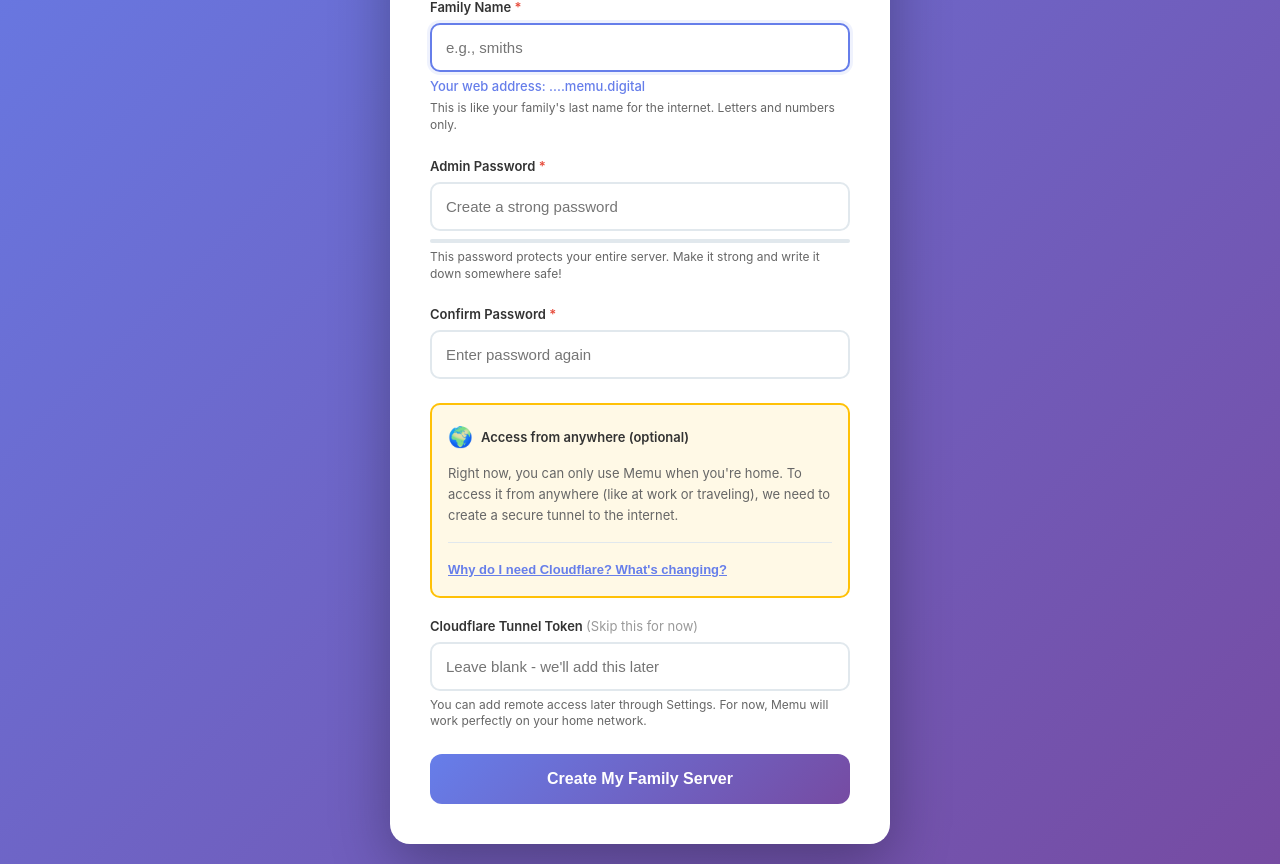
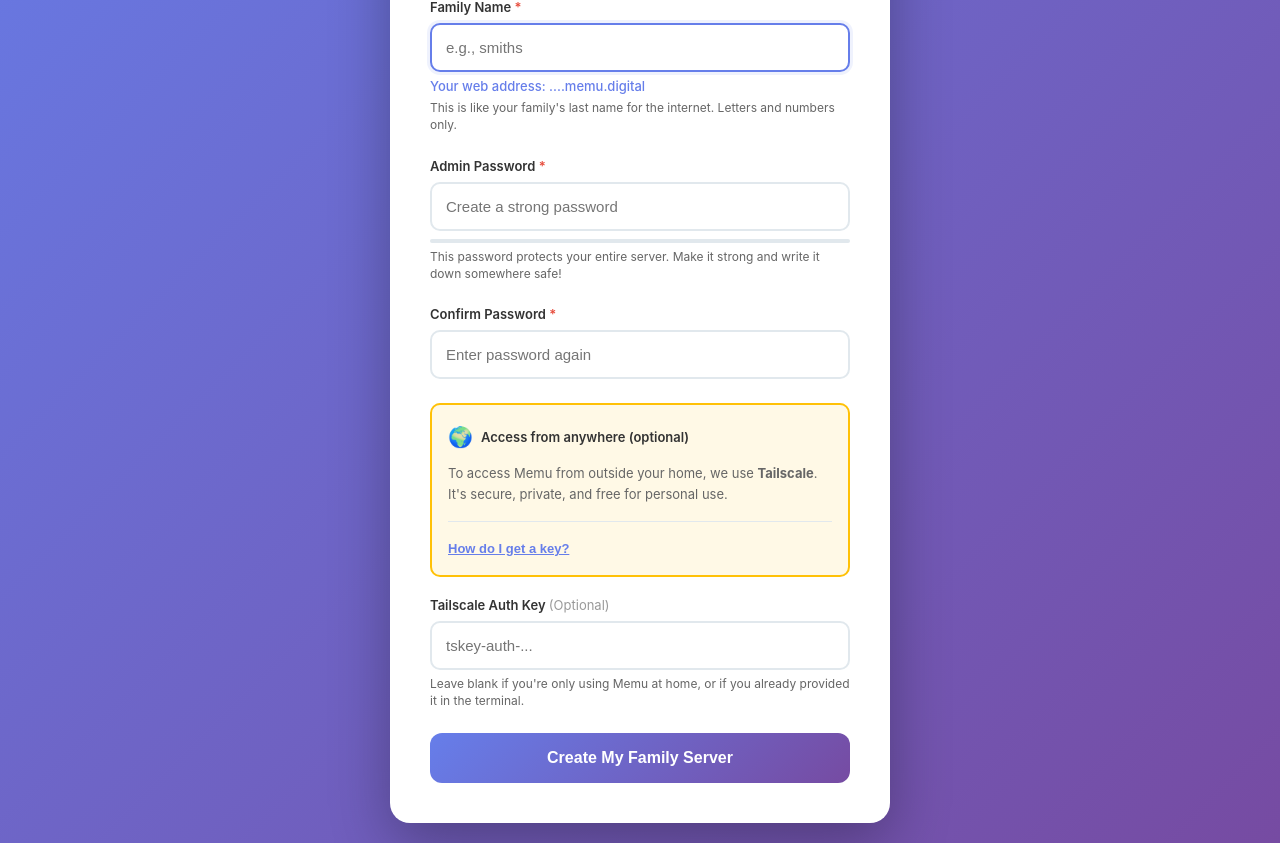
Before and after one commit to kanchanepally/memu.digital, a Flask app: page / in a window 1280 px wide. Shown: the part 359-1223 px from the top of the page. After the commit the page ends 1202 px from the top, so only its background shows below. Run offline with Flask 3, Linux system fonts and the light colour scheme; some libraries are stand-ins or nearby versions.

Commit message:
fix(install): audit fixes for network layer and service handoff

```diff
--- a/bootstrap/app.py
+++ b/bootstrap/app.py
@@ -16,6 +16,25 @@ app = Flask(__name__)
 
 # Detect project root dynamically
 PROJECT_ROOT = Path(__file__).parent.parent.absolute()
+
+# Function to safely read existing .env values
+def read_existing_env():
+    env_path = PROJECT_ROOT / '.env'
+    if not env_path.exists():
+        return {}
+
+    env_values = {}
+    try:
+        content = env_path.read_text()
+        for line in content.splitlines():
+            line = line.strip()
+            if not line or line.startswith('#') or '=' not in line:
+                continue
+            key, val = line.split('=', 1)
+            env_values[key.strip()] = val.strip()
+    except Exception:
+        pass
+    return env_values
 
 # Setup state tracking
 setup_state = {
@@ -40,7 +59,7 @@ def configure():
     # Get form data
     family_name = request.form.get('family_name', '').strip()
     admin_password = request.form.get('password', '').strip()
-    cloudflare_token = request.form.get('cloudflare_token', '').strip()
+    tailscale_key = request.form.get('tailscale_key', '').strip()
 
     # Validate inputs
     if not family_name or not admin_password:
@@ -64,6 +83,13 @@ def configure():
         db_password = secrets.token_urlsafe(20)
         bot_password = secrets.token_urlsafe(20)
 
+        # Determine Tailscale key (New input OR preserve existing)
+        existing_env = read_existing_env()
+        existing_ts_key = existing_env.get('TAILSCALE_AUTH_KEY', '')
+
+        # Logic: Use new key if provided, otherwise fall back to what's already in .env (from install.sh)
+        final_ts_key = tailscale_key if tailscale_key else existing_ts_key
+
         # Create .env file
         setup_state['stage'] = 'config'
         setup_state['message'] = 'Creating configuration files...'
@@ -85,7 +111,7 @@ UPLOAD_LOCATION=./photos
 IMMICH_VERSION=release
 
 # === NETWORK ===
-CLOUDFLARED_TOKEN={cloudflare_token}
+TAILSCALE_AUTH_KEY={final_ts_key}
 
 # === CHAT ===
 SYNAPSE_REPORT_STATS=no
--- a/bootstrap/templates/setup.html
+++ b/bootstrap/templates/setup.html
@@ -277,37 +277,28 @@
                 </div>
             </div>
 
-            <!-- Internet Access Section -->
+            <!-- Remote Access Section -->
             <div class="info-box" style="background: #fff9e6; border-color: #ffc107;">
                 <div class="info-box-header">
                     <span class="icon">🌍</span>
                     <span>Access from anywhere (optional)</span>
                 </div>
                 <div style="color: #666;">
-                    Right now, you can only use Memu when you're home. To access it from anywhere (like at work or
-                    traveling), we need to create a secure tunnel to the internet.
+                    To access Memu from outside your home, we use <strong>Tailscale</strong>. It's secure, private, and free for personal use.
                 </div>
                 <div class="toggle-section">
                     <button type="button" class="toggle-button" onclick="toggleDetails()">
-                        Why do I need Cloudflare? What's changing?
+                        How do I get a key?
                     </button>
                     <div id="detailsSection" class="collapsible-content">
-                        <p style="margin-bottom: 8px;">
-                            <strong>The Simple Answer:</strong> Cloudflare creates a secure path to your home without
-                            making your address public or opening dangerous "ports" on your router.
-                        </p>
-                        <p style="margin-bottom: 8px;">
-                            <strong>The Problem:</strong> Cloudflare doesn't allow video streaming through their tunnel
-                            (it's in their rules). Since your photos and videos go through this tunnel, we're breaking
-                            their rules.
-                        </p>
-                        <p>
-                            <strong>What We're Doing:</strong> We're switching to a better system (Headscale/Tailscale)
-                            that's designed for exactly this use case. But it's not ready yet.
-                        </p>
-                        <p style="margin-top: 8px; font-weight: 500;">
-                            <strong>What Should You Do?</strong> Skip this for now. You can set it up later when the new
-                            system is ready.
+                        <ol style="margin-left: 20px; margin-top: 8px;">
+                            <li>Go to <a href="https://login.tailscale.com/admin/settings/keys" target="_blank">tailscale.com/admin/settings/keys</a></li>
+                            <li>Click "Generate auth key"</li>
+                            <li>Copy the key (starts with "tskey-auth-...")</li>
+                            <li>Paste it below</li>
+                        </ol>
+                        <p style="margin-top: 8px;">
+                            <em>If you already entered this during the install script, you can leave it blank here.</em>
                         </p>
                     </div>
                 </div>
@@ -315,12 +306,11 @@
 
             <div class="input-group">
                 <label>
-                    Cloudflare Tunnel Token <span style="color: #999; font-weight: 400;">(Skip this for now)</span>
+                    Tailscale Auth Key <span style="color: #999; font-weight: 400;">(Optional)</span>
                 </label>
-                <input type="text" name="cloudflare_token" placeholder="Leave blank - we'll add this later">
+                <input type="text" name="tailscale_key" placeholder="tskey-auth-..." autocomplete="off">
                 <div class="help-text">
-                    You can add remote access later through Settings. For now, Memu will work perfectly on your home
-                    network.
+                    Leave blank if you're only using Memu at home, or if you already provided it in the terminal.
                 </div>
             </div>
 
```
Also changed, not shown: docs/user_guide.md (+7 -8 lines), README.md, 2 other files.
